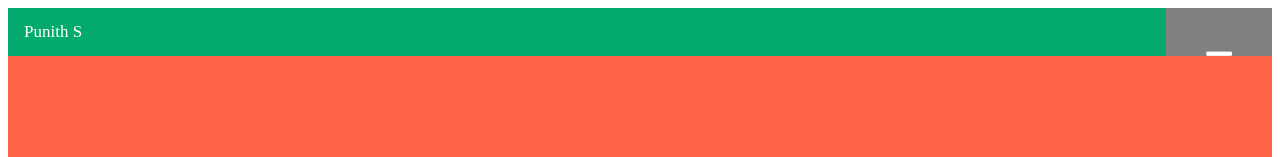
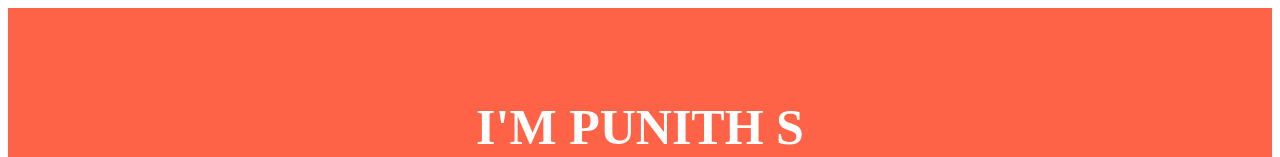
Before and after one commit to puni2426/puni2426.github.io, a plain HTML site: page index.html in a window 1280 px wide. Shown: the top 157 px of the page. Drawn offline with Linux system fonts and the light colour scheme.

Commit message:
Update index.html

```diff
--- a/index.html
+++ b/index.html
@@ -14,51 +14,6 @@
   font-size: 25px;
 }
 
-.mobile-container {
-
-  margin: auto;
-  background-color: #555;
-  height: auto;
-  color: white;
-  border-radius: 10px;
-  width: 100%;
-}
-
-.topnav {
-  overflow: hidden;
-  background-color: black;
-  position: relative;
-}
-
-.topnav #myLinks {
-  display: none;
-}
-
-.topnav a {
-  color: white;
-  padding: 14px 16px;
-  text-decoration: none;
-  font-size: 17px;
-  display: block;
-}
-
-.topnav a.icon {
-  background: grey;
-  display: block;
-  position: absolute;
-  right: 0;
-  top: 0;
-}
-
-.topnav a:hover {
-  background-color: #ddd;
-  color: black;
-}
-
-.active {
-  background-color: #04AA6D;
-  color: white;
-}
     .up{
         text-align:center;
         background-color: tomato;
@@ -119,33 +74,7 @@
      }
 </style>
 <body>
-    <div class="mobile-container">
 
-
-<div class="topnav">
-  <a href="#home" class="active">Punith S</a>
-  <div id="myLinks">
-    <a href="#About Me">About Me</a>
-    <a href="#Project">Project</a>
-    <a href="#Follow Me">Contact</a>
-  </div>
-  <a href="javascript:void(0);" class="icon" onclick="myFunction()">
-    <i class="fa fa-bars"></i>
-  </a>
-</div>
-
-
-
-<script>
-function myFunction() {
-  var x = document.getElementById("myLinks");
-  if (x.style.display === "block") {
-    x.style.display = "none";
-  } else {
-    x.style.display = "block";
-  }
-}
-</script>
     <div class="up"><br><br>
     <h1><strong><span style="color:white;">I'M PUNITH S</span></strong></h1>
     <h3 style="color:white;">STUDENT</h3>
```
